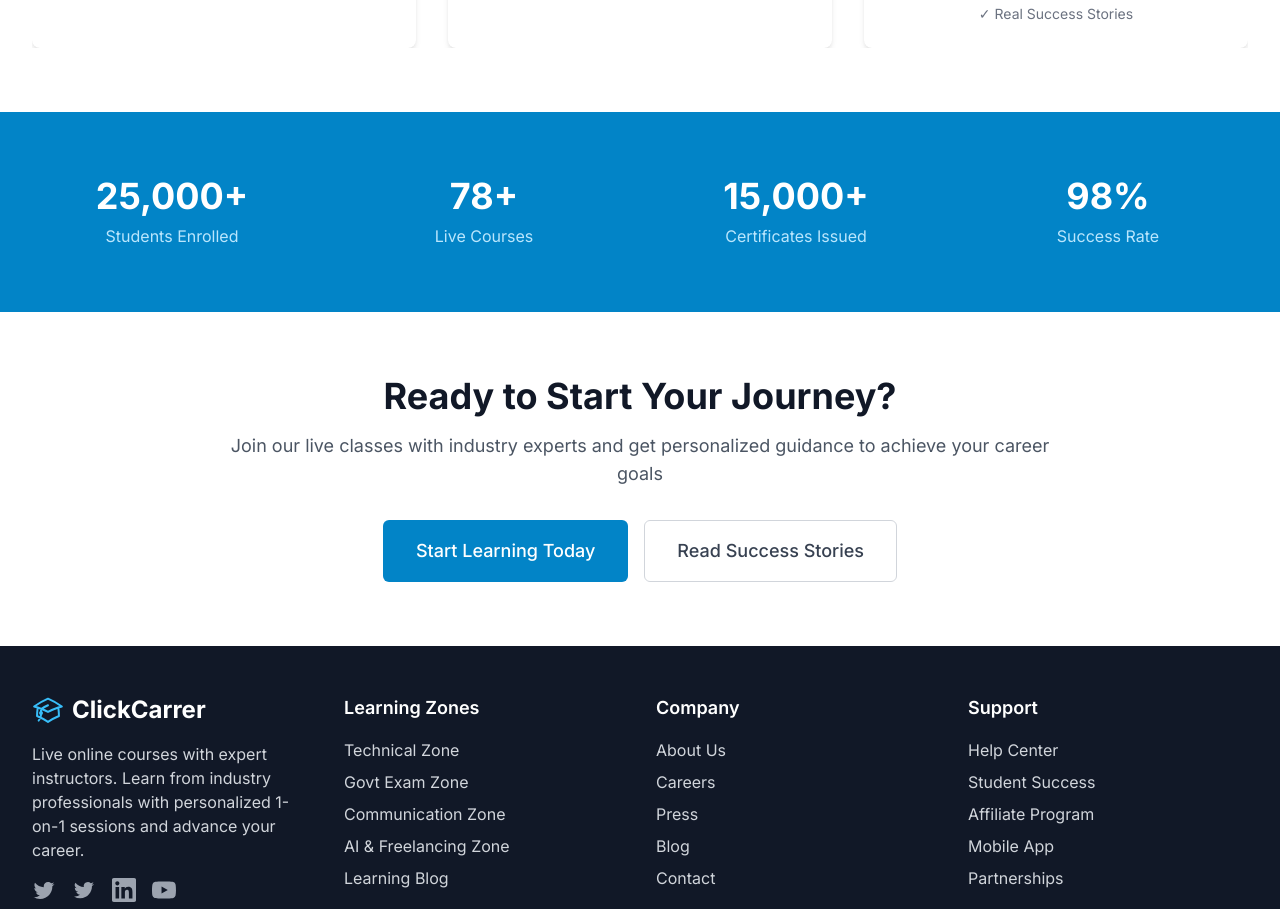
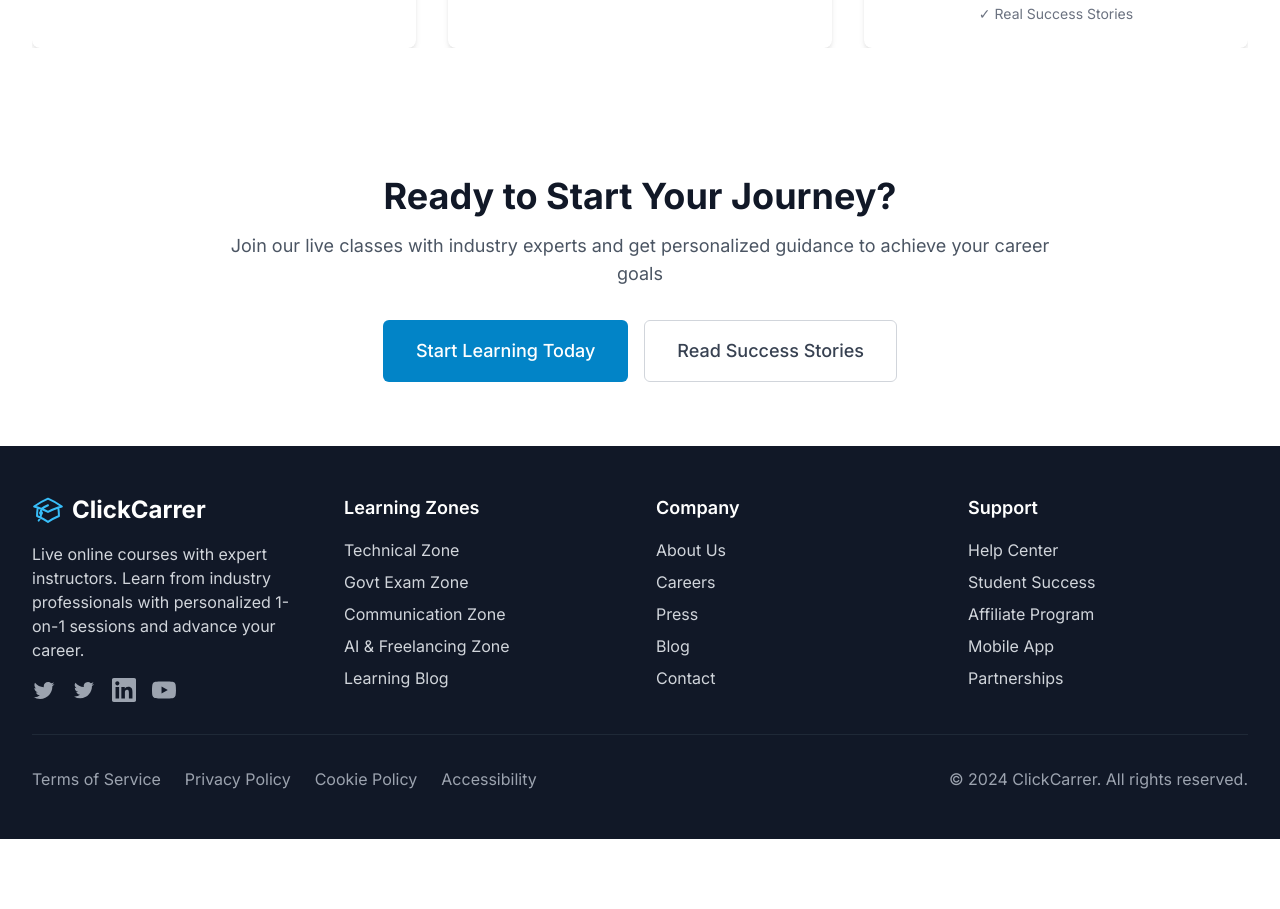
Before and after one commit to randhirkumar24/clickcarrer, a React (Create React App) app: page / in a window 1280 px wide. Shown: the part 4148-5057 px from the top of the page. After the commit the page ends 4987 px from the top, so only its background shows below. Built offline with nearby package versions, Linux system fonts and the light colour scheme.

Commit message:
fixed some UI bugs

```diff
--- a/src/pages/Home.tsx
+++ b/src/pages/Home.tsx
@@ -243,29 +243,7 @@ const Home: React.FC = () => {
         </div>
       </section>
 
-      {/* Stats Section */}
-      <section className="py-12 sm:py-16 bg-primary-600 text-white overflow-x-hidden w-full">
-        <div className="max-w-7xl mx-auto px-4 sm:px-6 lg:px-8 w-full">
-          <div className="grid grid-cols-2 sm:grid-cols-4 gap-6 sm:gap-8 text-center w-full">
-            <div>
-              <div className="text-2xl xs:text-3xl sm:text-4xl font-bold mb-2">{stats.totalLearners}</div>
-              <div className="text-sm xs:text-base text-primary-200">Students Enrolled</div>
-            </div>
-            <div>
-              <div className="text-2xl xs:text-3xl sm:text-4xl font-bold mb-2">{stats.totalCourses}</div>
-              <div className="text-sm xs:text-base text-primary-200">Live Courses</div>
-            </div>
-            <div>
-              <div className="text-2xl xs:text-3xl sm:text-4xl font-bold mb-2">{stats.certificates}</div>
-              <div className="text-sm xs:text-base text-primary-200">Certificates Issued</div>
-            </div>
-            <div>
-              <div className="text-2xl xs:text-3xl sm:text-4xl font-bold mb-2">98%</div>
-              <div className="text-sm xs:text-base text-primary-200">Success Rate</div>
-            </div>
-          </div>
-        </div>
-      </section>
+
 
       {/* CTA Section */}
       <section className="py-12 sm:py-16 overflow-x-hidden w-full">
```
